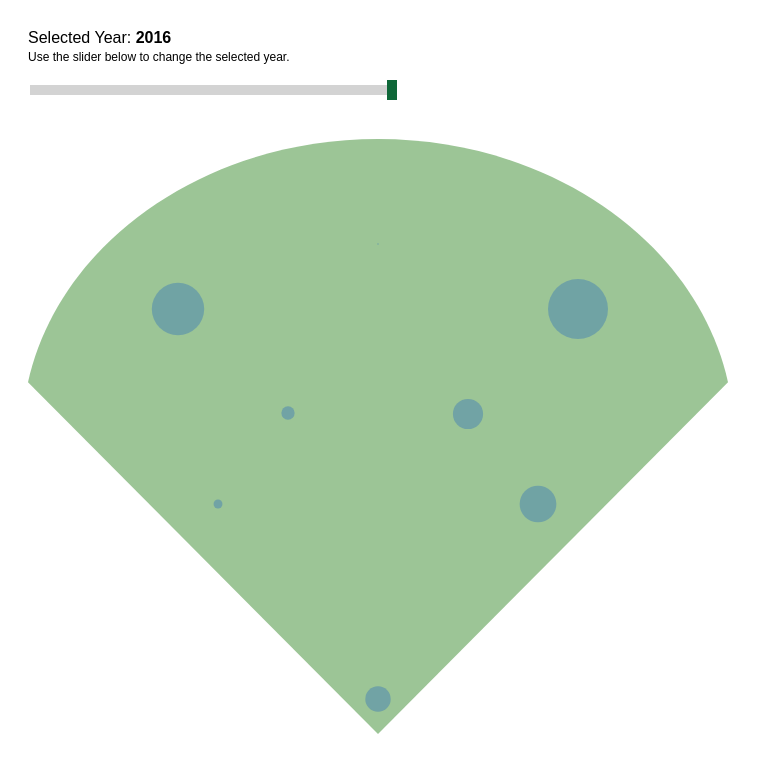
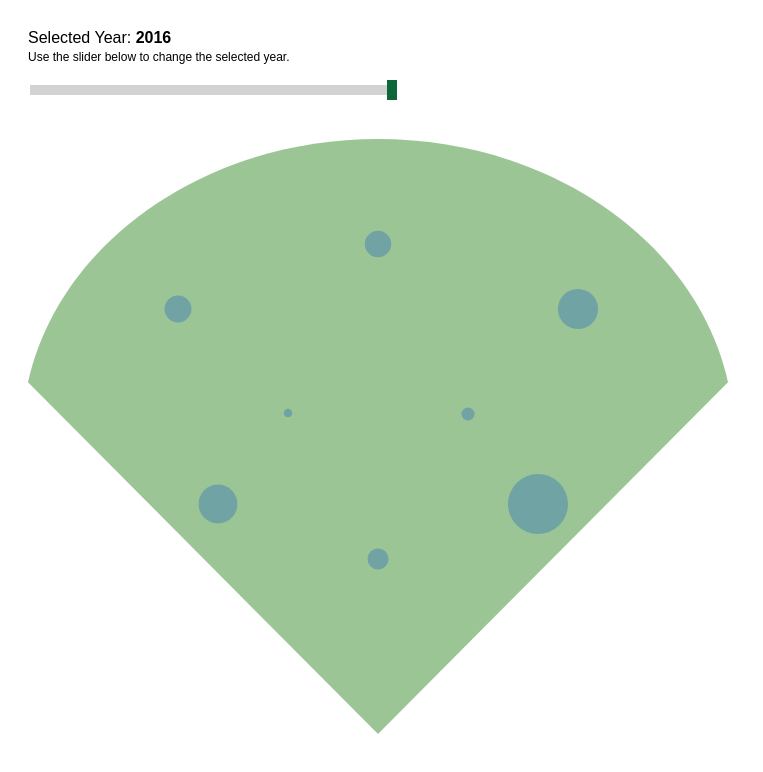
Before and after one commit to nada-attia/3300-p2, a plain HTML site: page index.html in a window 1280 px wide. Shown: the whole page, without its empty margins (0-763 px from the left). Drawn offline with nearby package versions, Linux system fonts and the light colour scheme; files whose address does not match are found by name.

Commit message:
Fix data display bugs

```diff
--- a/index.html
+++ b/index.html
@@ -61,76 +61,64 @@
       'G_p': {
         'x': 350,
         'y': 420,
-        'name': 'Pitcher',
-        'total salary': 0,
-        'number of players': 0
+        'name': 'Pitcher'
       },
       'G_c': {
         'x': 350,
         'y': 560,
-        'name': 'Catcher',
-        'total salary': 0,
-        'number of players': 0
+        'name': 'Catcher'
       },
       'G_1b': {
         'x': 510,
         'y': 365,
-        'name': 'First Baseman',
-        'total salary': 0,
-        'number of players': 0
+        'name': 'First Baseman'
       },
       'G_2b': {
         'x': 440,
         'y': 275,
-        'name': 'Second Baseman',
-        'total salary': 0,
-        'number of players': 0
+        'name': 'Second Baseman'
       },
       'G_3b': {
         'x': 190,
         'y': 365,
-        'name': 'Third Baseman',
-        'total salary': 0,
-        'number of players': 0
+        'name': 'Third Baseman'
       },
       'G_ss': {
         'x': 260,
         'y': 274,
-        'name': 'Short Stop',
-        'total salary': 0,
-        'number of players': 0
+        'name': 'Short Stop'
       },
       'G_lf': {
         'x': 150,
         'y': 170,
-        'name': 'Left Fielder',
-        'total salary': 0,
-        'number of players': 0
+        'name': 'Left Fielder'
       },
       'G_cf': {
         'x': 350,
         'y': 105,
-        'name': 'Center Fielder',
-        'total salary': 0,
-        'number of players': 0
+        'name': 'Center Fielder'
       },
       'G_rf': {
         'x': 550,
         'y': 170,
-        'name': 'Center Fielder',
-        'total salary': 0,
-        'number of players': 0
+        'name': 'Center Fielder'
       }
     }
 
     function displayField() {
-      const filePath = './csv-files/'+ year + ".csv";
+      // clean up
+      positions.forEach(pos => {
+        positionsOnField[pos]['total salary'] = 0;
+        positionsOnField[pos]['number of players'] = 0;
+      })
+
+      const filePath = './yearly-data/'+ year + ".csv";
       d3.csv(filePath).then( data => {
       console.log(data);
       data.forEach(d => {
         positions.forEach(pos => {
           if (Number(d[pos]) > 0) {
-            positionsOnField[pos]['total salary'] = Number(d['salary']);
+            positionsOnField[pos]['total salary'] += Number(d['salary']);
             positionsOnField[pos]['number of players'] ++;
           }
         })
@@ -178,7 +166,7 @@
         svgField.append('text')
                 .attr('x', 450)
                 .attr('y', 550)
-                .text('average salary: $' + Math.floor(positionsOnField[posID]['average salary']) + '000')
+                .text('average salary: $' + Math.floor(positionsOnField[posID]['average salary']))
                 .attr('id', 'avgSalaryText')
       });
 
@@ -199,6 +187,7 @@
     slider.on('input', function() {
       d3.select('b').text(this.value);
       year = this.value;
+      console.log(year);
       displayField();
     });
 
```
